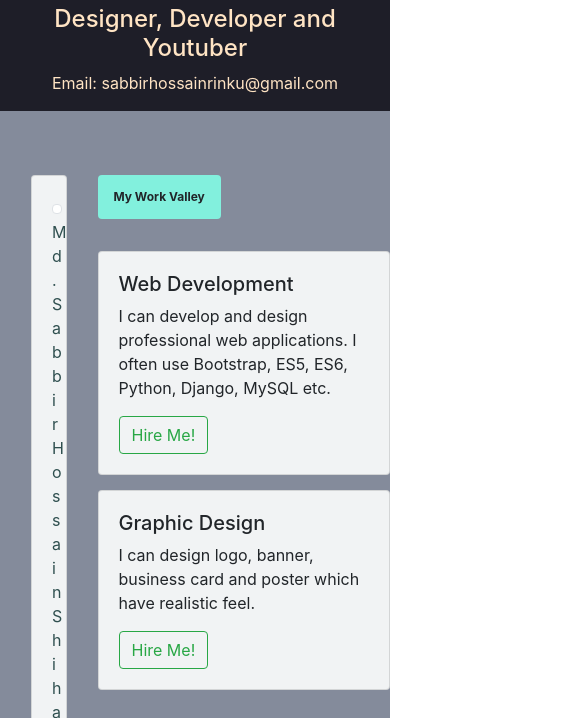
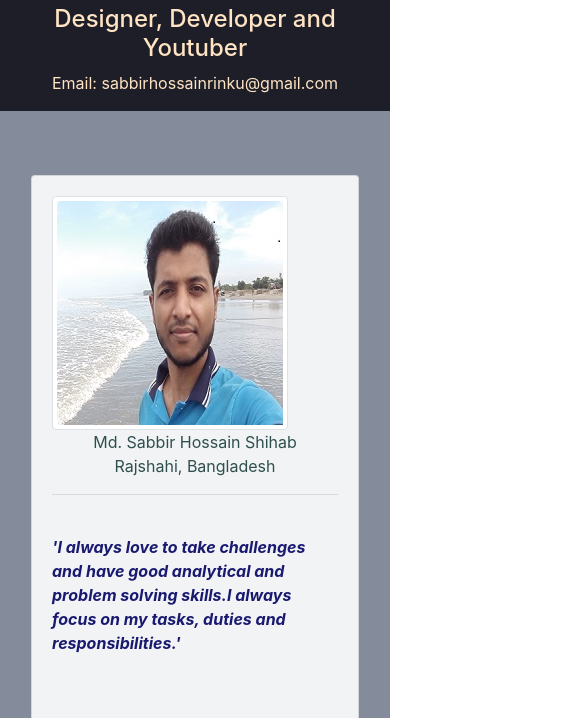
Before and after one commit to SabbirHossainShihab/my_portfolio, a website: page index.html in a window 390 px wide. Shown: the part 99-817 px from the top of the page, 585 px wide, since content can reach past the window. Drawn offline with nearby package versions, Linux system fonts and the light colour scheme.

Commit message:
responsive design

```diff
--- a/index.html
+++ b/index.html
@@ -35,7 +35,7 @@
         </div>
 
         <div class="row justify-content-center container_color">
-            <div class="col-3 mt-5">
+            <div class="col-md-3 mt-5">
                 <div class="card m-3 card_background" style="height: 80rem;">
                     <div class="card-body">
                         <img class="img-fluid img-thumbnail rounded" src="img/cover_image.jpg" alt="">
@@ -75,7 +75,7 @@
                     </div>
                 </div>
             </div>
-            <div class="col-9 mt-5">
+            <div class="col-md-9 mt-5">
                 <div class="row py-3">
                     <span class="badge badge_background p-3">My Work Valley</span>
                 </div>
```
